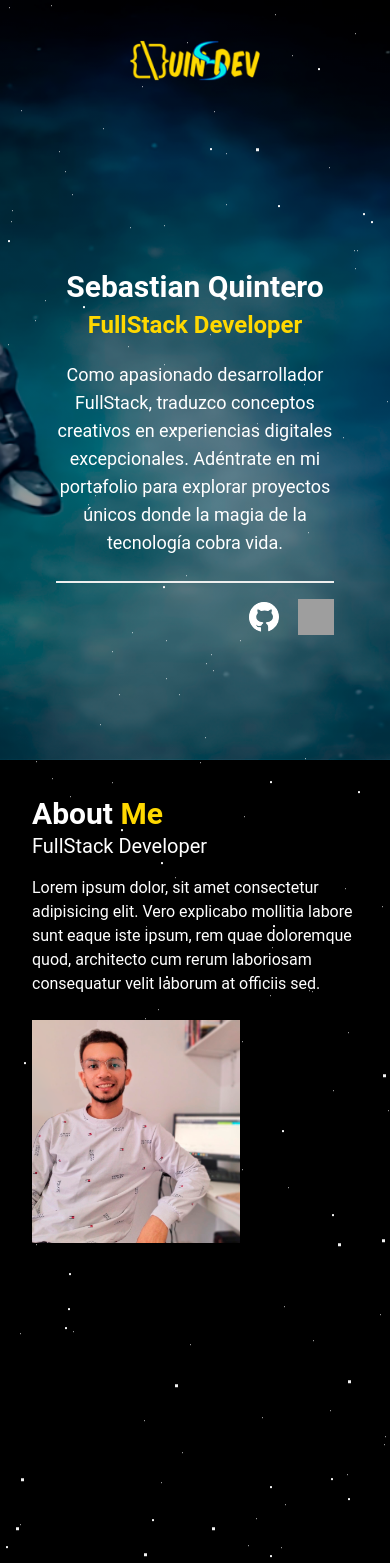
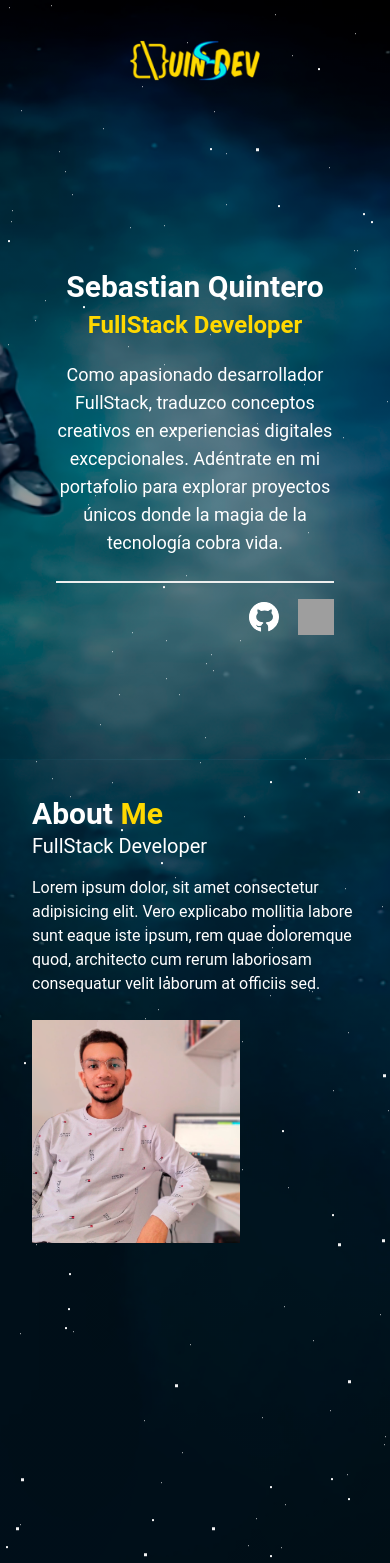
Before and after one commit to QuinSDev/quinsdev-portfolio, a React (Vite) app: page / in a window 390 px wide. Shown: the top 1563 px of the page. Built offline with nearby package versions, Linux system fonts and the light colour scheme; grey boxes are pictures that could not be loaded.

Commit message:
Se actualiza el responsive para celulares

```diff
--- a/src/page/Home.jsx
+++ b/src/page/Home.jsx
@@ -40,7 +40,7 @@ export const Home = () => {
         <Header />
         <Hero />
       </div>
-      <div className="h-[100vh] bg-black" >
+      <div className="h-[100vh]" style={bgAbout}>
         <AboutMe />
       </div>
       <div className="h-[100vh]" style={bgProject}>
```
